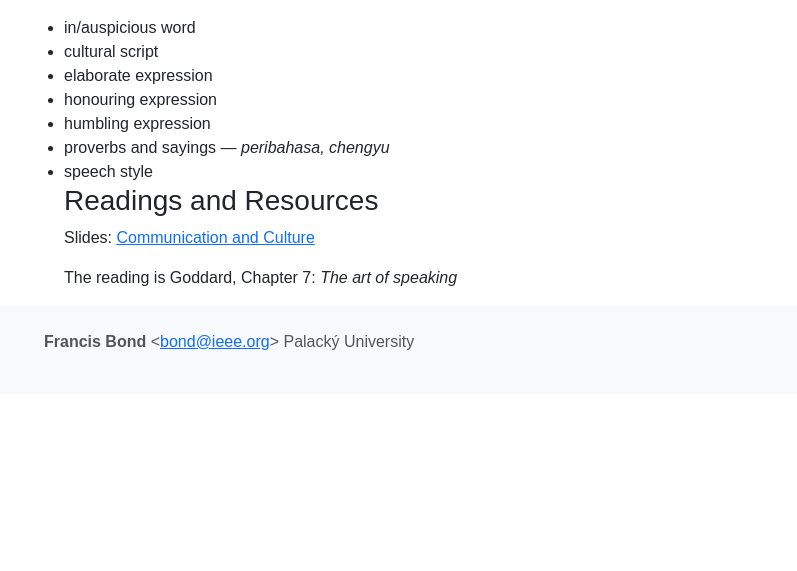
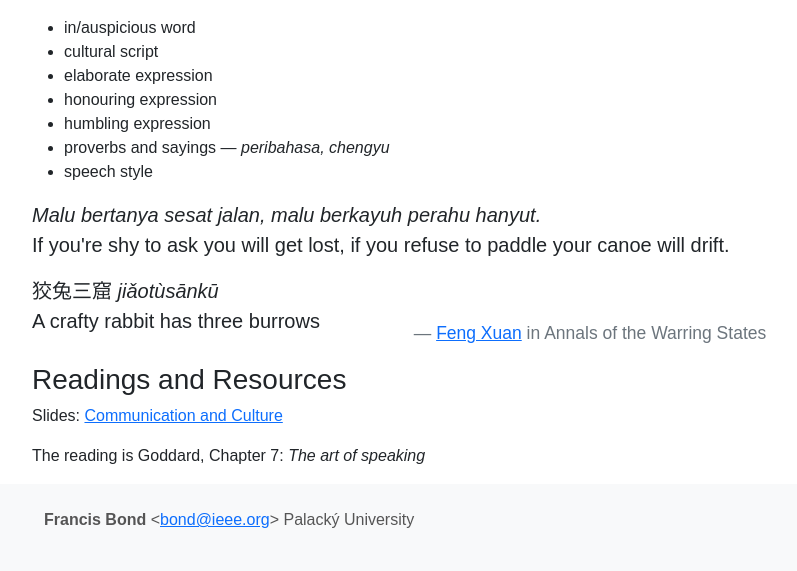
Before and after one commit to bond-lab/Linguistics-of-Asian-Languages, a Flask app: page /week/arts/ in a window 1280 px wide; the page is wider, and only the part inside the window is pictured. Shown: the part 150-721 px from the top of that part, without its empty margins (50-847 px from the left). Run offline with Flask 3, Linux system fonts and the light colour scheme.

Commit message:
added some sayings

```diff
--- a/web/templates/weeks/arts.html
+++ b/web/templates/weeks/arts.html
@@ -15,7 +15,21 @@ Important concepts:
     <li> humbling expression
     <li> proverbs and sayings &mdash; <i>peribahasa, chengyu</i>
     <li> speech style
-</u>
+</ul>
+
+<blockquote class="blockquote">
+  <p class="mb-0"><i>Malu bertanya sesat jalan, malu berkayuh perahu hanyut.</i>
+  <p class="mb-0">If you're shy to ask you will get lost, if you refuse to paddle your canoe will drift.
+</blockquote>
+
+
+<blockquote class="blockquote">
+  <p class="mb-0">
+狡兔三窟 <i>jiǎotùsānkū</i>
+  <p class="mb-0">A crafty rabbit has three burrows
+
+     <footer class="blockquote-footer"><a href = 'https://en.wiktionary.org/wiki/狡兔三窟'>Feng Xuan</a> in Annals of the Warring States</footer>
+</blockquote>
 
 <h3>Readings and Resources</h3>
 
```
